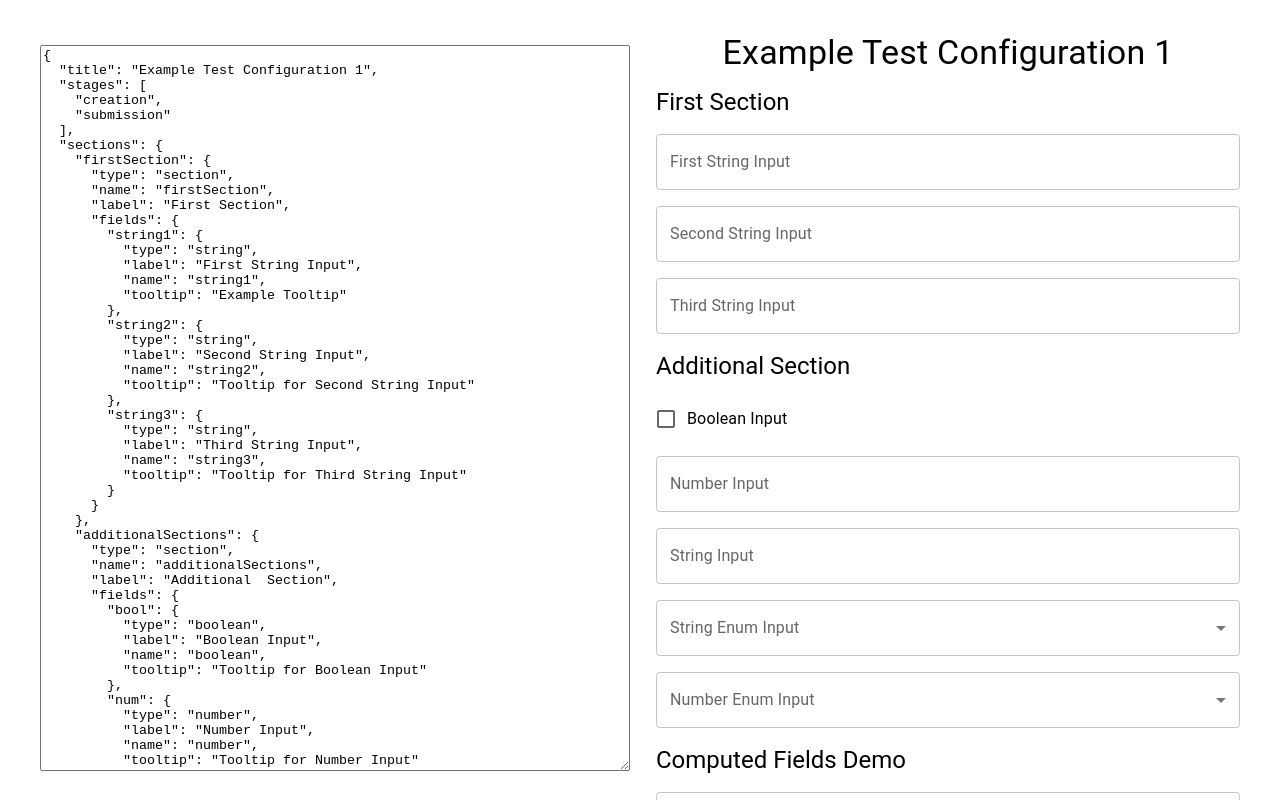
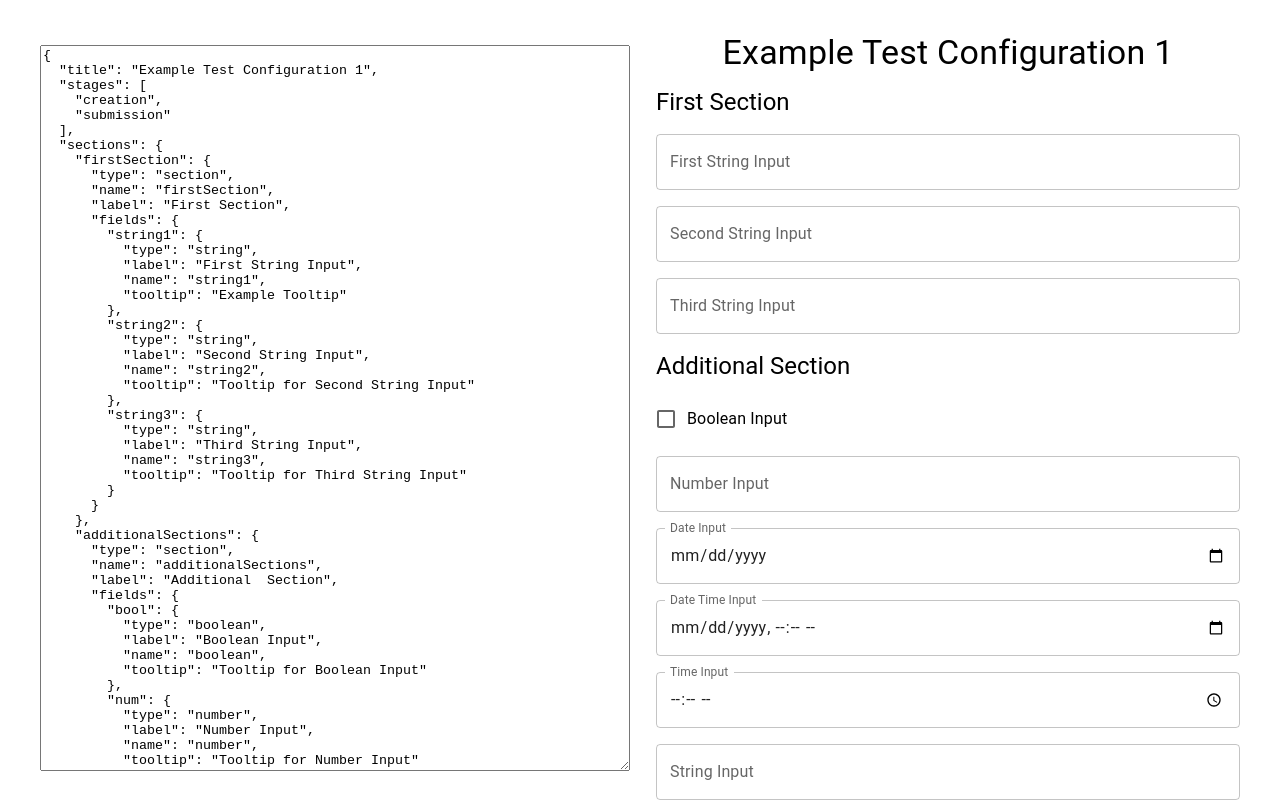
Before and after one commit to AndrewSmithDev/labnetik-test-prototype, a React (Vite) app in the folder proof-of-concept/client/: page / in a window 1280 px wide. Shown: the top 800 px of the page. Built offline with nearby package versions, Linux system fonts and the light colour scheme.

Commit message:
date time pickers

```diff
--- a/proof-of-concept/client/src/example/example-test-config1.ts
+++ b/proof-of-concept/client/src/example/example-test-config1.ts
@@ -45,6 +45,24 @@ export const exampleConfig1: TestConfig = {
           label: "Number Input",
           name: "number",
           tooltip: "Tooltip for Number Input",
+        },
+        date: {
+          type: "date",
+          label: "Date Input",
+          name: "date",
+          tooltip: "Tooltip for Date Input",
+        },
+        dateTime: {
+          type: "date-time",
+          label: "Date Time Input",
+          name: "date-time",
+          tooltip: "Tooltip for Date Time Input",
+        },
+        time: {
+          type: "time",
+          label: "Time Input",
+          name: "time",
+          tooltip: "Tooltip for Time Input",
         },
         str: {
           type: "string",
--- a/proof-of-concept/client/src/form/form-section.tsx
+++ b/proof-of-concept/client/src/form/form-section.tsx
@@ -10,12 +10,15 @@ import { ArraySection } from "./array-section";
 import {
   BooleanInput,
   ComputedInput,
+  DateInput,
   NumberEnumInput,
   NumberInput,
   StringEnumInput,
   StringInput,
 } from "./inputs";
 import { InlineArraySection } from "./inputs";
+import { DateTimeInput } from "./inputs/date-time-input";
+import { TimeInput } from "./inputs/time-input";
 
 export type FormSectionProps = {
   config: Omit<SectionConfig, "name"> & Partial<Pick<SectionConfig, "name">>;
@@ -64,6 +67,12 @@ export const FormSection = ({ config }: FormSectionProps) => {
           );
         if (fieldConfig.type === "computed")
           return <ComputedInput config={fieldConfig} pathPrefix={path} />;
+        if (fieldConfig.type === "date")
+          return <DateInput config={fieldConfig} pathPrefix={path} />;
+        if (fieldConfig.type === "date-time")
+          return <DateTimeInput config={fieldConfig} pathPrefix={path} />;
+        if (fieldConfig.type === "time")
+          return <TimeInput config={fieldConfig} pathPrefix={path} />;
         if (fieldConfig.type === "array")
           return <ArrayInput config={fieldConfig} pathPrefix={path} />;
       })}
--- /dev/null
+++ b/proof-of-concept/client/src/form/inputs/date-input.tsx
@@ -0,0 +1,38 @@
+import { TextField, Tooltip } from "@mui/material";
+import { useFormContext } from "react-hook-form";
+import { CustomDateConfig } from "../../type";
+import { BaseInputProps } from "./base-input";
+
+export type DateInputProps = BaseInputProps & {
+  config: CustomDateConfig;
+};
+
+export const DateInput = ({
+  config,
+  pathPrefix,
+  showLabel = true,
+  variant,
+}: DateInputProps) => {
+  const { register } = useFormContext();
+  const { label, name, tooltip, hidden, validation } = config;
+  const path = pathPrefix ? `${pathPrefix}.${name}` : name;
+
+  const input = (
+    <TextField
+      {...register(path)}
+      label={showLabel ? label : undefined}
+      InputLabelProps={{ shrink: true }}
+      fullWidth
+      variant={variant}
+      type="date"
+    />
+  );
+
+  if (!tooltip) return input;
+
+  return (
+    <Tooltip title={tooltip} placement="top-start" arrow>
+      {input}
+    </Tooltip>
+  );
+};
--- /dev/null
+++ b/proof-of-concept/client/src/form/inputs/date-time-input.tsx
@@ -0,0 +1,38 @@
+import { TextField, Tooltip } from "@mui/material";
+import { useFormContext } from "react-hook-form";
+import { CustomDateTimeConfig } from "../../type";
+import { BaseInputProps } from "./base-input";
+
+export type DateTimeInputProps = BaseInputProps & {
+  config: CustomDateTimeConfig;
+};
+
+export const DateTimeInput = ({
+  config,
+  pathPrefix,
+  showLabel = true,
+  variant,
+}: DateTimeInputProps) => {
+  const { register } = useFormContext();
+  const { label, name, tooltip, hidden, validation } = config;
+  const path = pathPrefix ? `${pathPrefix}.${name}` : name;
+
+  const input = (
+    <TextField
+      {...register(path)}
+      label={showLabel ? label : undefined}
+      InputLabelProps={{ shrink: true }}
+      fullWidth
+      variant={variant}
+      type="datetime-local"
+    />
+  );
+
+  if (!tooltip) return input;
+
+  return (
+    <Tooltip title={tooltip} placement="top-start" arrow>
+      {input}
+    </Tooltip>
+  );
+};
--- a/proof-of-concept/client/src/form/inputs/index.ts
+++ b/proof-of-concept/client/src/form/inputs/index.ts
@@ -6,3 +6,4 @@ export * from "./number-input";
 export * from "./string-enum-input";
 export * from "./string-input";
 export * from "./inline-array-section";
+export * from "./date-input";
--- /dev/null
+++ b/proof-of-concept/client/src/form/inputs/time-input.tsx
@@ -0,0 +1,38 @@
+import { TextField, Tooltip } from "@mui/material";
+import { useFormContext } from "react-hook-form";
+import { CustomTimeConfig } from "../../type";
+import { BaseInputProps } from "./base-input";
+
+export type TimeInputProps = BaseInputProps & {
+  config: CustomTimeConfig;
+};
+
+export const TimeInput = ({
+  config,
+  pathPrefix,
+  showLabel = true,
+  variant,
+}: TimeInputProps) => {
+  const { register } = useFormContext();
+  const { label, name, tooltip, hidden, validation } = config;
+  const path = pathPrefix ? `${pathPrefix}.${name}` : name;
+
+  const input = (
+    <TextField
+      {...register(path)}
+      label={showLabel ? label : undefined}
+      InputLabelProps={{ shrink: true }}
+      fullWidth
+      variant={variant}
+      type="time"
+    />
+  );
+
+  if (!tooltip) return input;
+
+  return (
+    <Tooltip title={tooltip} placement="top-start" arrow>
+      {input}
+    </Tooltip>
+  );
+};
--- a/proof-of-concept/client/src/type/zod-schema.ts
+++ b/proof-of-concept/client/src/type/zod-schema.ts
@@ -41,6 +41,27 @@ export const baseCustomFieldSchema = z.object({
     .array()
     .optional(),
   hideInReport: z.boolean().optional(),
+});
+
+// Form [x]
+// Report [ ]
+export type CustomDateConfig = z.infer<typeof customDateConfigSchema>;
+export const customDateConfigSchema = baseCustomFieldSchema.extend({
+  type: z.literal("date"),
+});
+
+// Form [x]
+// Report [ ]
+export type CustomDateTimeConfig = z.infer<typeof customDateTimeConfigSchema>;
+export const customDateTimeConfigSchema = baseCustomFieldSchema.extend({
+  type: z.literal("date-time"),
+});
+
+// Form [x]
+// Report [ ]
+export type CustomTimeConfig = z.infer<typeof customTimeConfigSchema>;
+export const customTimeConfigSchema = baseCustomFieldSchema.extend({
+  type: z.literal("time"),
 });
 
 // Form [x]
@@ -98,6 +119,9 @@ export type CustomArrayConfig = z.infer<typeof customArrayConfigSchema>;
 export const customArrayConfigSchema = baseCustomFieldSchema.extend({
   type: z.literal("array"),
   config: z.union([
+    customDateConfigSchema,
+    customDateTimeConfigSchema,
+    customTimeConfigSchema,
     customStringConfigSchema,
     customNumberConfigSchema,
     customStringEnumConfigSchema,
@@ -105,7 +129,7 @@ export const customArrayConfigSchema = baseCustomFieldSchema.extend({
   ]),
 });
 
-// Form [ ]
+// Form [x]
 // Report [ ]
 export type CustomInlineArraySectionConfig = z.infer<
   typeof customInlineArraySectionConfigSchema
@@ -115,6 +139,9 @@ export const customInlineArraySectionConfigSchema =
     type: z.literal("inline-array-section"),
     fields: z.record(
       z.union([
+        customDateConfigSchema,
+        customDateTimeConfigSchema,
+        customTimeConfigSchema,
         customStringConfigSchema,
         customNumberConfigSchema,
         customComputedConfigSchema,
@@ -129,6 +156,9 @@ export const customInlineArraySectionConfigSchema =
 // Report [ ]
 export type CustomFieldConfig = z.infer<typeof customFieldConfigSchema>;
 export const customFieldConfigSchema = z.union([
+  customDateConfigSchema,
+  customDateTimeConfigSchema,
+  customTimeConfigSchema,
   customStringConfigSchema,
   customNumberConfigSchema,
   customComputedConfigSchema,
```
